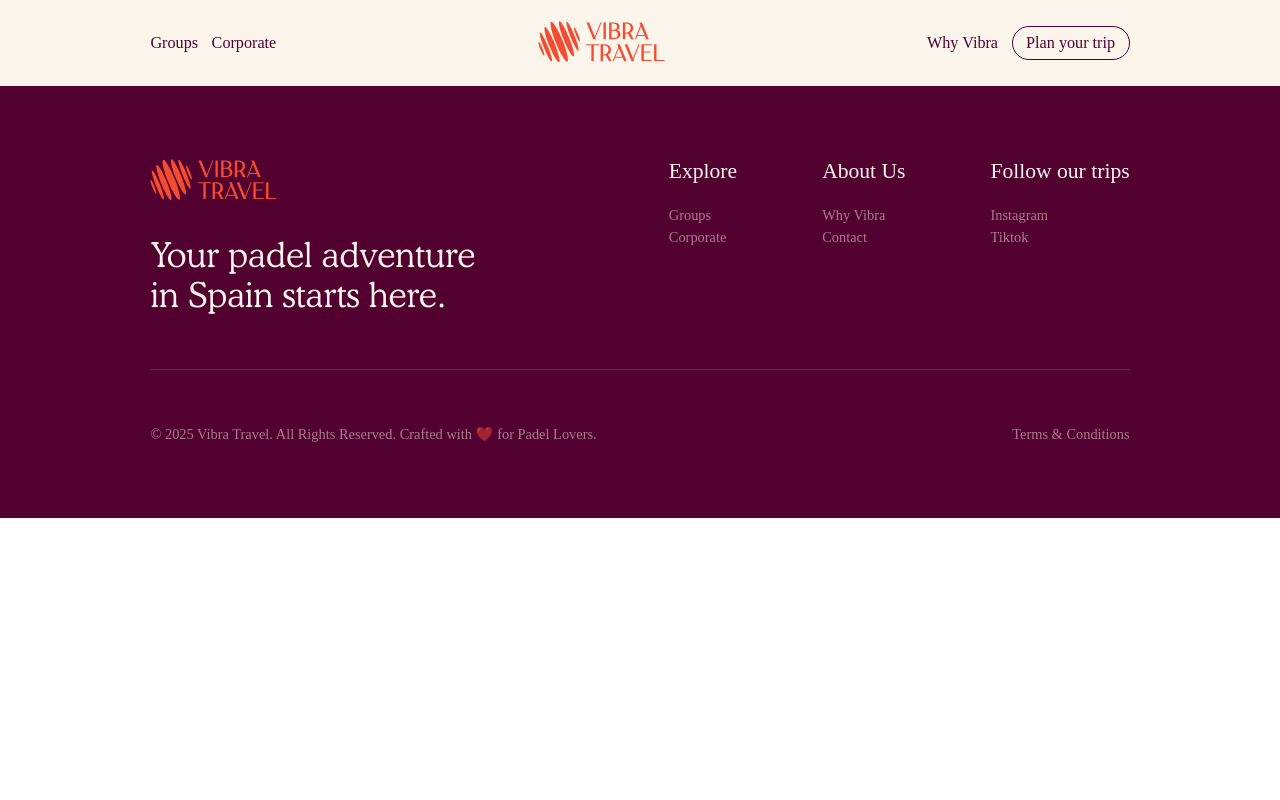
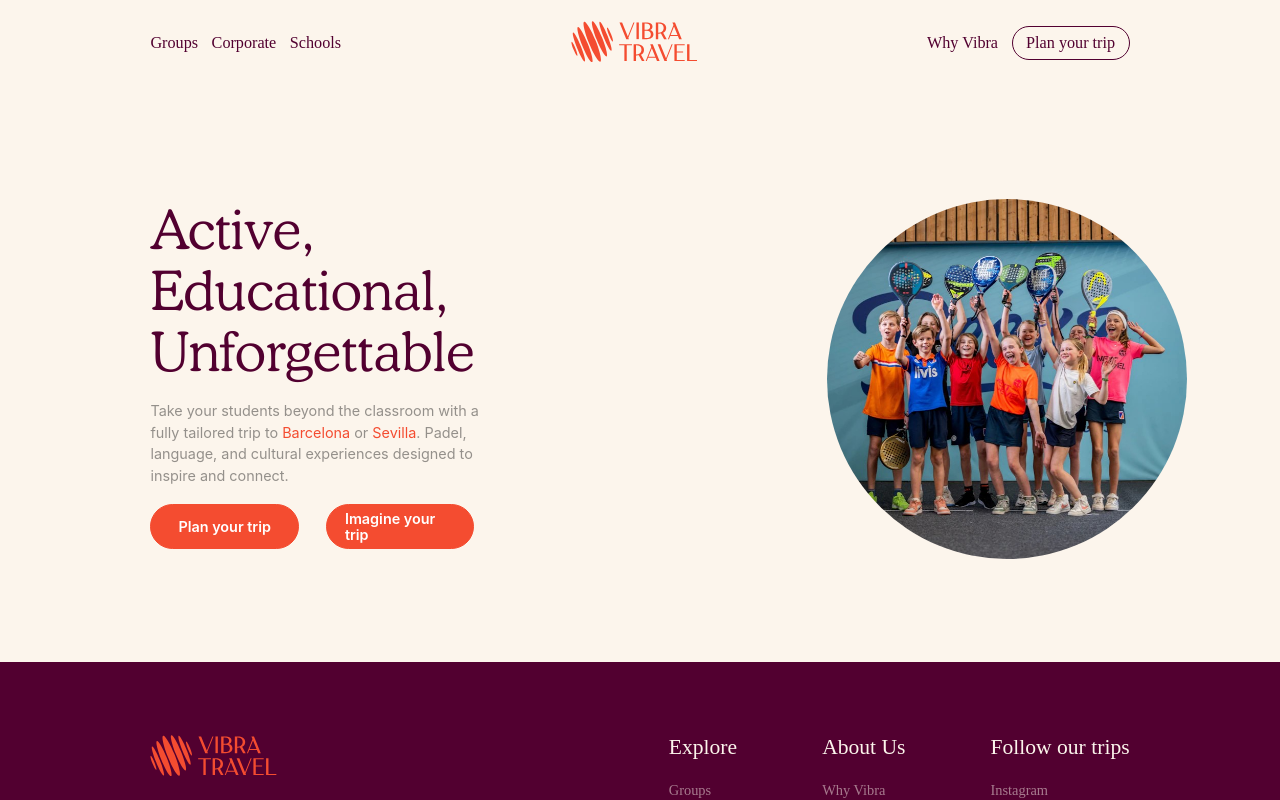
Before and after one commit to NicolasCornaglia/vibra-travel, a Vue app: page /schools in a window 1280 px wide. Before the commit this address had no page. Shown: the top 800 px of the page. Built offline with nearby package versions, Linux system fonts and the light colour scheme; a web font is replaced by a local one.

Commit message:
feat: setup schools page

```diff
--- a/src/components/Footer.vue
+++ b/src/components/Footer.vue
@@ -5,8 +5,8 @@
         <div class="logo-and-title">
           <div class="icon">
             <a href="/">
-            <IconVibraTravel />
-          </a>
+              <IconVibraTravel />
+            </a>
           </div>
           <div class="footer-title">
             <p class="footer-title-text cooper-font">
@@ -24,6 +24,9 @@
               <a href="/corporate" class="nav-link">
                 <p class="button-text">Corporate</p>
               </a>
+              <a href="/schools" class="nav-link">
+                <p class="button-text">Schools</p>
+              </a>
             </div>
           </div>
           <div class="footer-links-section">
@@ -40,18 +43,10 @@
           <div class="footer-links-section">
             <p class="trips-title">Follow our trips</p>
             <div class="links">
-              <a
-                href="https://www.instagram.com/vibratravel__/"
-                target="_blank"
-                class="nav-link"
-              >
+              <a href="https://www.instagram.com/vibratravel__/" target="_blank" class="nav-link">
                 <p class="button-text">Instagram</p>
               </a>
-              <a
-                href="https://www.tiktok.com/@vibratravel"
-                target="_blank"
-                class="nav-link"
-              >
+              <a href="https://www.tiktok.com/@vibratravel" target="_blank" class="nav-link">
                 <p class="button-text">Tiktok</p>
               </a>
             </div>
@@ -67,7 +62,9 @@
           Lovers.
         </p>
         <div class="bottom-links">
-          <a href="/legal" class="nav-link buttom-text"> <p class="button-text">Terms & Conditions</p></a>
+          <a href="/legal" class="nav-link buttom-text">
+            <p class="button-text">Terms & Conditions</p>
+          </a>
         </div>
       </div>
     </div>
--- a/src/components/Header.vue
+++ b/src/components/Header.vue
@@ -1,11 +1,7 @@
 <template>
-  <div
-    class="header-container"
-    :style="{
-      backgroundColor: isMobileMenuOpen ? 'white' : 'var(--color-cream)',
-    }"
-    :class="{ 'header-shadow': hasShadow }"
-  >
+  <div class="header-container" :style="{
+    backgroundColor: isMobileMenuOpen ? 'white' : 'var(--color-cream)',
+  }" :class="{ 'header-shadow': hasShadow }">
     <div class="header-content">
       <!-- Desktop Navigation -->
       <div class="desktop-nav">
@@ -15,6 +11,9 @@
           </a>
           <a href="/corporate" class="nav-link">
             <span class="header-text">Corporate</span>
+          </a>
+          <a href="/schools" class="nav-link">
+            <span class="header-text">Schools</span>
           </a>
         </div>
         <div class="icon">
@@ -42,11 +41,7 @@
               <IconVibraTravel />
             </a>
           </div>
-          <button
-            class="mobile-menu-toggle"
-            @click="toggleMobileMenu"
-            :class="{ active: isMobileMenuOpen }"
-          >
+          <button class="mobile-menu-toggle" @click="toggleMobileMenu" :class="{ active: isMobileMenuOpen }">
             <!-- CSS-based hamburger/cross icon -->
             <span class="hamburger-line"></span>
             <span class="hamburger-line"></span>
@@ -63,13 +58,13 @@
             <a href="/corporate" class="mobile-nav-link" @click="closeMobileMenu">
               <span class="mobile-nav-text">Corporate</span>
             </a>
+            <a href="/schools" class="mobile-nav-link" @click="closeMobileMenu">
+              <span class="mobile-nav-text">Schools</span>
+            </a>
             <a href="/why-vibra" class="mobile-nav-link" @click="closeMobileMenu">
               <span class="mobile-nav-text">Why Vibra</span>
             </a>
-            <a
-              href="/contact"
-              class="mobile-nav-link"
-            >
+            <a href="/contact" class="mobile-nav-link">
               <span class="mobile-button-text">Plan your trip</span>
             </a>
           </div>
@@ -319,12 +314,15 @@
   .mobile-menu.open .mobile-nav-link:nth-child(1) {
     transition-delay: 0.1s;
   }
+
   .mobile-menu.open .mobile-nav-link:nth-child(2) {
     transition-delay: 0.15s;
   }
+
   .mobile-menu.open .mobile-nav-link:nth-child(3) {
     transition-delay: 0.2s;
   }
+
   .mobile-menu.open .mobile-nav-link:nth-child(4) {
     transition-delay: 0.25s;
   }
--- /dev/null
+++ b/src/components/SchoolsPresentation.vue
@@ -0,0 +1,189 @@
+<template>
+  <div class="presentation-container">
+    <div class="presentation-content">
+      <div class="left-content">
+        <p class="title cooper-font">Active,<br> Educational,<br>Unforgettable</p>
+        <p class="desc fgrotesk-font">
+          Take your students beyond the classroom with a fully tailored trip to <span class="orange">Barcelona</span> or <span class="orange">Sevilla</span>. Padel, language,
+          and cultural experiences designed to inspire and connect.
+        </p>
+        <div class="buttons">
+          <a href="/contact" class="nav-link fgrotesk-font">
+            <p class="button-text">Plan your trip</p>
+          </a>
+          <a href="#" @click.prevent="scrollToTimetable()" class="nav-link fgrotesk-font">
+            <p class="button-text">Imagine your trip</p>
+          </a>
+        </div>
+      </div>
+      <div class="right-content">
+        <img :src="PadelKidsImage" fetchpriority="high" alt="Padel Presentation Image" class="img" />
+      </div>
+    </div>
+  </div>
+</template>
+
+<script setup lang="ts">
+import PadelKidsImage from "../assets/photos/padelKids.jpg"
+import { useRouter } from 'vue-router'
+
+const router = useRouter()
+
+// TODO: check 'imagine your trip' button takes to the schools timemable section and does it smoothly
+function scrollToTimetable() {
+  // If we're already on the schools page, just scroll
+  if (router.currentRoute.value.name === 'Schools') {
+    const el = document.getElementById('timetable');
+    if (el) {
+      el.scrollIntoView({ behavior: 'smooth' });
+    }
+  }
+}
+</script>
+
+<style scoped>
+.presentation-container {
+  display: flex;
+  background-color: var(--color-cream);
+  justify-content: center;
+}
+
+.presentation-content {
+  display: flex;
+  justify-content: space-between;
+  align-items: center;
+  width: 85vw;
+  margin: 125px 0;
+  gap: 20px;
+  position: relative;
+  /* Add this for any potential absolute positioning inside */
+}
+
+.left-content {
+  display: flex;
+  flex-direction: column;
+  justify-content: space-between;
+  height: 450px;
+  max-width: 50%;
+  /* Ensure left content doesn't grow beyond half */
+  flex: 1;
+}
+
+.right-content {
+  flex: 1;
+  display: flex;
+  justify-content: flex-end;
+}
+
+.right-content img {
+  max-height: 500px;
+  max-width: 800px;
+  width: auto;
+  min-width: 300px;
+  position: absolute;
+  right: 0vw;
+  top: 0;
+  object-fit: contain;
+  border-radius: 50%;
+}
+
+.title {
+  max-width: 613px;
+  font-size: 80px;
+  font-weight: 400;
+  line-height: 113%;
+  color: var(--color-purple);
+}
+
+.desc {
+  font-size: 16px;
+  font-weight: 400;
+  line-height: 150%;
+  color: rgba(0, 0, 0, 0.41);
+  max-width: 395px;
+}
+
+.buttons {
+  display: flex;
+  gap: 30px
+}
+
+
+.button-text {
+  font-size: 16px;
+  font-weight: 600;
+  line-height: 113%;
+  color: var(--color-white);
+  padding: 10px 20px;
+  border: 1px solid var(--color-orange);
+  background-color: var(--color-orange);
+  border-radius: 25px;
+  height: 50px;
+  display: flex;
+  justify-content: center;
+  align-items: center;
+  text-decoration: none;
+  transition: all 0.3s ease-in-out;
+  width: 165px;
+}
+
+.button-text:hover {
+  background-color: var(--color-cream);
+  color: var(--color-orange);
+}
+
+@media (max-width: 1500px) {
+  .title {
+    font-size: 60px;
+  }
+
+  .left-content {
+    display: flex;
+    flex-direction: column;
+    justify-content: space-between;
+    height: auto;
+    gap: 20px;
+  }
+
+  .right-content img {
+    max-height: 400px;
+    right: -5vw;
+  }
+}
+
+@media (max-width: 1024px) {
+  .presentation-content {
+    flex-direction: column;
+    margin: 30px 0;
+    align-items: center;
+  }
+
+  .title {
+    font-size: 40px;
+    width: 90vw;
+    text-align: center;
+    height: auto;
+  }
+
+  .desc {
+    text-align: center;
+    width: 90vw;
+  }
+
+  .right-content {
+    justify-content: center;
+    width: 100%;
+  }
+
+  .right-content img {
+    display: none;
+  }
+
+  .left-content {
+    width: 100%;
+    height: auto;
+    gap: 30px;
+    align-items: center;
+  }
+}
+</style>
--- /dev/null
+++ b/src/components/pages/SchoolsPage.vue
@@ -0,0 +1,44 @@
+<template>
+  <div>
+    <SchoolsPresentation />
+<!--     <PackagesInclude />
+    <MakeItYours />
+    <Schedule />
+    <ReadyAdventure variant="orange" /> -->
+  </div>
+</template>
+
+<script setup lang="ts">
+import { onMounted } from 'vue'
+import { useRoute } from 'vue-router'
+import SchoolsPresentation from "../SchoolsPresentation.vue";
+/* import PackagesInclude from "../PackagesInclude.vue"
+import MakeItYours from "../MakeItYours.vue"
+import Schedule from "../Schedule.vue";
+import ReadyAdventure from "../ReadyAdventure.vue" */
+
+const route = useRoute()
+
+// TODO: check 'imagine your trip' button takes to the schools timemable section and not the one on groups
+onMounted(() => {
+  // Check for hash in URL (from router navigation)
+  if (route.hash === '#timetable') {
+    // Wait for all components to mount and render
+    const interval = setInterval(() => {
+      const el = document.getElementById('timetable');
+
+      if (el) {
+        clearInterval(interval);
+        el.scrollIntoView({ behavior: 'smooth' });
+      }
+    }, 100);
+
+    // Stop trying after 5 seconds
+    setTimeout(() => {
+      clearInterval(interval);
+    }, 5000);
+  } else {
+    console.log('No hash or hash does not match #timetable')
+  }
+});
+</script>
--- a/src/router/index.ts
+++ b/src/router/index.ts
@@ -1,44 +1,50 @@
-import { createRouter, createWebHistory } from 'vue-router'
-import type { RouteRecordRaw } from 'vue-router'
-import HomePage from '../components/pages/HomePage.vue'
-import GroupsPage from '../components/pages/GroupsPage.vue'
-import CorporatePage from '../components/pages/CorporatePage.vue'
-import WhyVibraPage from '../components/pages/WhyVibraPage.vue'
-import ContactPage from '../components/pages/ContactPage.vue'
-import LegalPage from '../components/pages/LegalPage.vue'
+import { createRouter, createWebHistory } from "vue-router";
+import type { RouteRecordRaw } from "vue-router";
+import HomePage from "../components/pages/HomePage.vue";
+import GroupsPage from "../components/pages/GroupsPage.vue";
+import CorporatePage from "../components/pages/CorporatePage.vue";
+import WhyVibraPage from "../components/pages/WhyVibraPage.vue";
+import ContactPage from "../components/pages/ContactPage.vue";
+import LegalPage from "../components/pages/LegalPage.vue";
+import SchoolsPage from "../components/pages/SchoolsPage.vue";
 
 const routes: Array<RouteRecordRaw> = [
   {
-    path: '/',
-    name: 'Home',
-    component: HomePage
+    path: "/",
+    name: "Home",
+    component: HomePage,
   },
   {
-    path: '/groups',
-    name: 'Groups',
-    component: GroupsPage
+    path: "/groups",
+    name: "Groups",
+    component: GroupsPage,
   },
   {
-    path: '/corporate',
-    name: 'Corporate',
-    component: CorporatePage
+    path: "/corporate",
+    name: "Corporate",
+    component: CorporatePage,
   },
   {
-    path: '/why-vibra',
-    name: 'WhyVibra',
-    component: WhyVibraPage
+    path: "/schools",
+    name: "Schools",
+    component: SchoolsPage,
   },
   {
-    path: '/contact',
-    name: 'Contact',
-    component: ContactPage
+    path: "/why-vibra",
+    name: "WhyVibra",
+    component: WhyVibraPage,
   },
   {
-    path: '/legal',
-    name: 'Legal',
-    component: LegalPage
+    path: "/contact",
+    name: "Contact",
+    component: ContactPage,
   },
-]
+  {
+    path: "/legal",
+    name: "Legal",
+    component: LegalPage,
+  },
+];
 
 const router = createRouter({
   history: createWebHistory(),
@@ -47,11 +53,11 @@
     if (to.hash) {
       return {
         el: to.hash,
-        behavior: 'smooth'
-      }
+        behavior: "smooth",
+      };
     }
-    return savedPosition || { top: 0 }
-  }
-})
+    return savedPosition || { top: 0 };
+  },
+});
 
-export default router
+export default router;
```
Also changed, not shown: src/assets/photos/padelKids.jpg (added).
